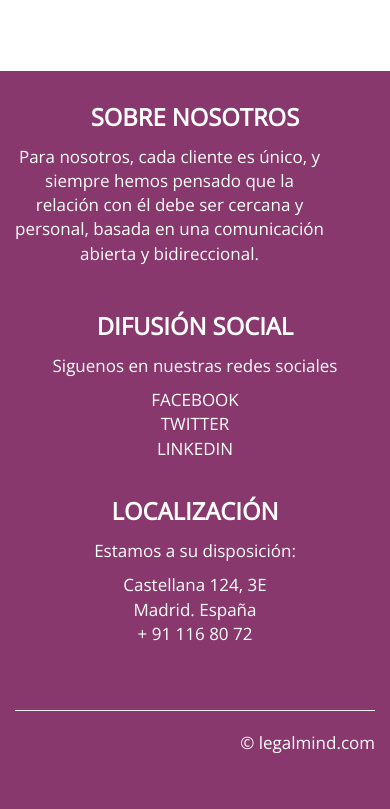
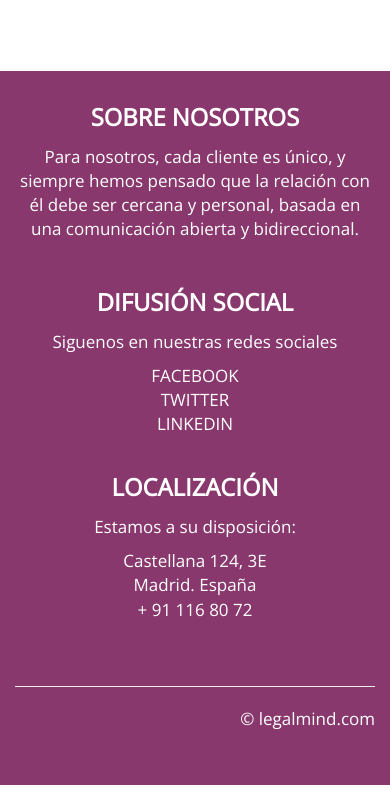
Before and after one commit to eduard2236/Legalmind-maqueta, a plain HTML site: page index.html in a window 390 px wide. Shown: the part 3489-4298 px from the top of the page. After the commit the page ends 4274 px from the top, so only its background shows below. Drawn offline with nearby package versions, Linux system fonts and the light colour scheme.

Commit message:
se mejora responsive

```diff
--- a/css/style.css
+++ b/css/style.css
@@ -381,4 +381,7 @@ ul#filters {
         padding: 0px 0px;
         display: none;
     }
+    .footer-frase {
+        padding-right: 0em;
+    }
 }
```
